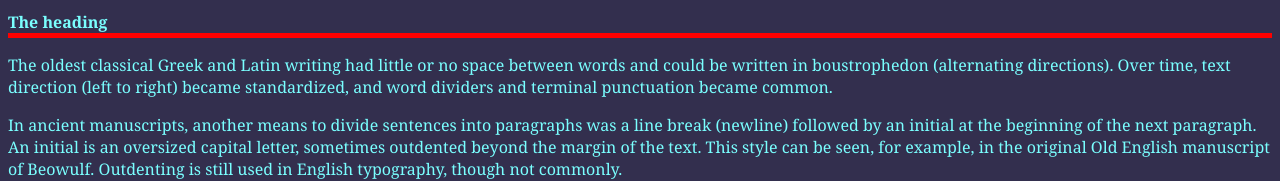
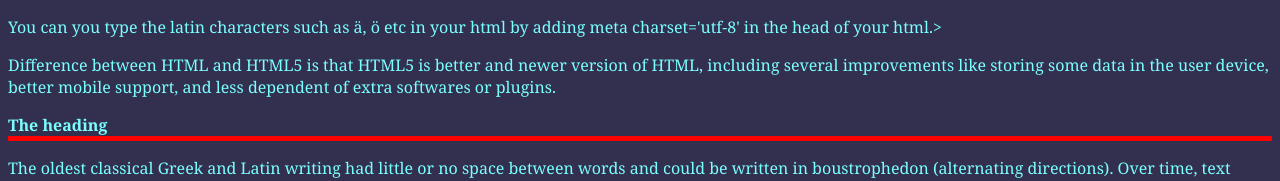
Before and after one commit to xzzybit/schoolwww, a plain HTML site: page exercise3.html in a window 1280 px wide. Shown: the top 181 px of the page. Drawn offline with Linux system fonts and the light colour scheme.

Commit message:
Update exercise3.html

```diff
--- a/exercise3.html
+++ b/exercise3.html
@@ -7,6 +7,11 @@
 <link rel='stylesheet' href='css/exercise3.css'>
 </head>
 <body>
+<p>You can you type the latin characters such as ä, ö etc in your html by adding meta charset='utf-8' in the head of your html.></p>
+<div><p>Difference between HTML and HTML5 is that HTML5 is better and newer version of HTML, including several improvements like
+        storing some data in the user device, better mobile support, and less dependent of extra softwares or plugins.
+</p></div>
+
 <h1> The heading </h1>
 <p> The oldest classical Greek and Latin writing had little or no space
     between words and could be written in boustrophedon (alternating directions).
```
